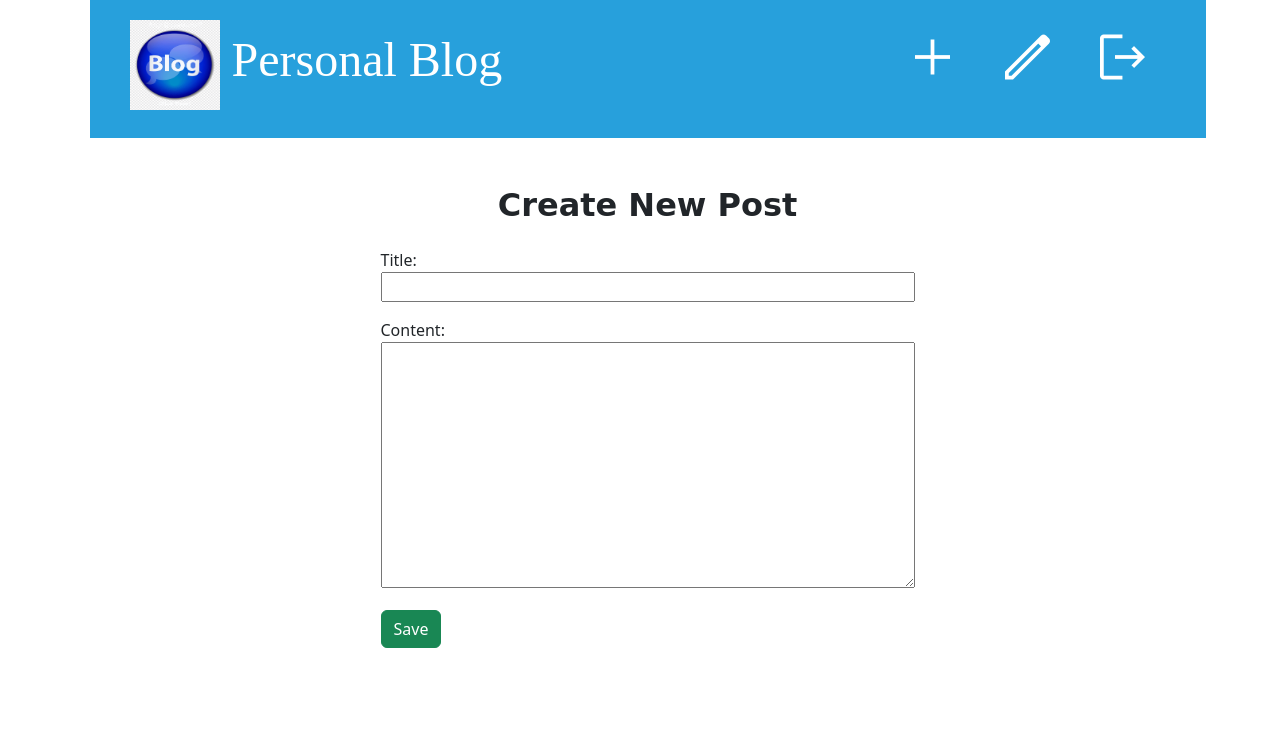
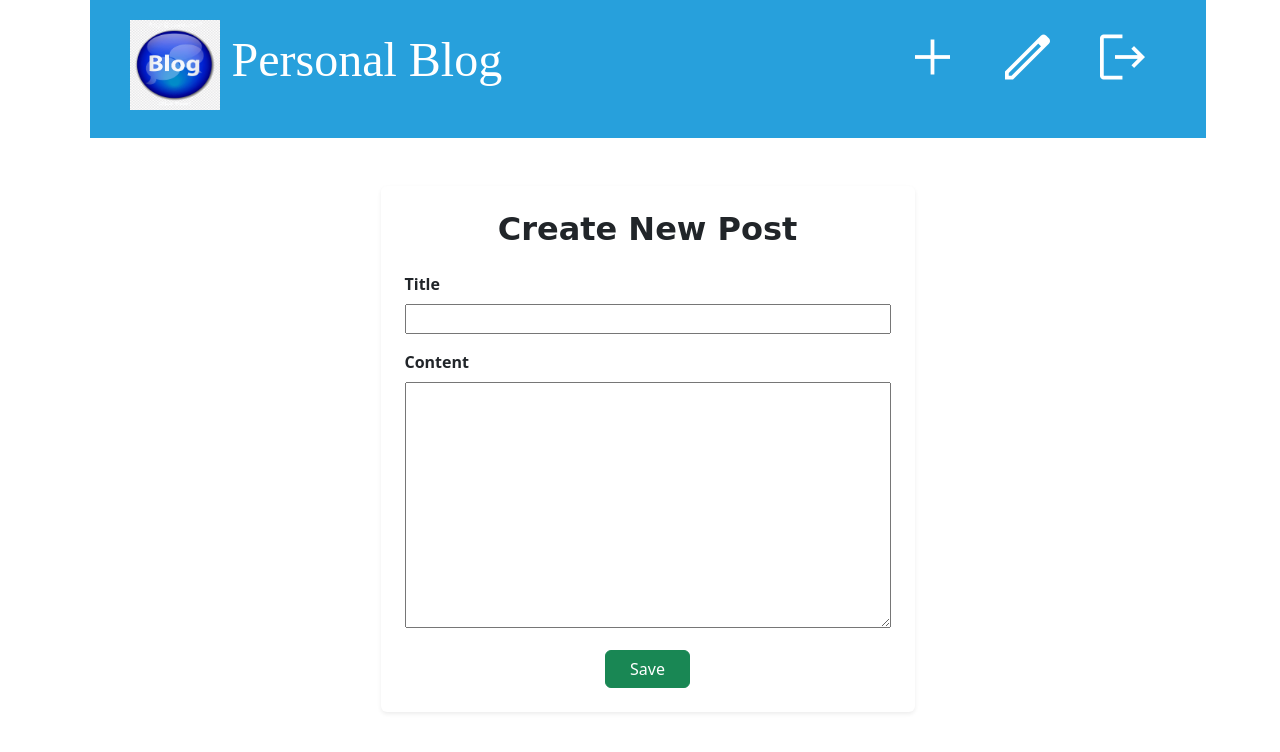
Before and after one commit to riya9818/Blog-App, a Django app: page /post-create/ in a window 1280 px wide. Shown: the top 752 px of the page. Run offline with Django 5.2, Linux system fonts and the light colour scheme; a user stored in the database is signed in; some libraries are stand-ins or nearby versions.

Commit message:
Add Bootstrap form styling for cleaner layout

```diff
--- a/templates/post_create.html
+++ b/templates/post_create.html
@@ -4,12 +4,26 @@
 <div class="container py-5">
     <div class="row justify-content-center">
         <div class="col-lg-6 col-md-8">
-            <h2 class="text-center mb-4 fw-bold">Create New Post</h2>
-            <form action="" method="post" class="post-form">
-                {% csrf_token %}
-                {{ form.as_p }}
-                <button type="submit" class="btn btn-success">Save</button>
-            </form>
+            <div class="card shadow-sm border-0 p-4">
+                <h2 class="text-center mb-4 fw-bold">Create New Post</h2>
+
+                <form action="" method="post" class="post-form">
+                    {% csrf_token %}
+                    {% for field in form %}
+                        <div class="mb-3">
+                            <label class="form-label fw-semibold">{{ field.label }}</label>
+                            {{ field }}
+                            {% if field.errors %}
+                                <div class="text-danger small">{{ field.errors|striptags }}</div>
+                            {% endif %}
+                        </div>
+                    {% endfor %}
+
+                    <div class="text-center">
+                        <button type="submit" class="btn btn-success px-4">Save</button>
+                    </div>
+                </form>
+            </div>
         </div>
     </div>
 </div>
```
